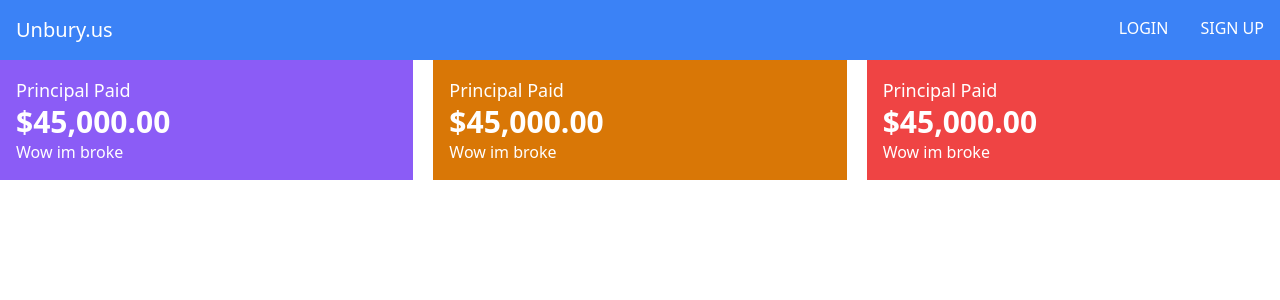
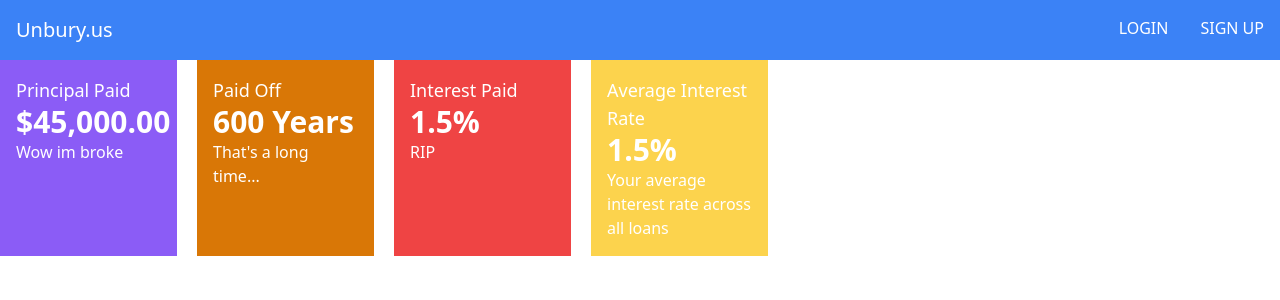
Before and after one commit to iaewing/debt-payoff-calculator, a Vue app: page / in a window 1280 px wide. Shown: the top 300 px of the page. Built offline with nearby package versions, Linux system fonts and the light colour scheme.

Commit message:
Add interest card

```diff
--- a/src/App.vue
+++ b/src/App.vue
@@ -1,6 +1,6 @@
 <template>
-  <NavBar />
-  <div class="grid grid-cols-3 gap-x-5">
+  <NavBar/>
+    <div class="grid grid-cols-4 gap-x-5 max-w-3xl">
       <Card class="bg-purple-500 text-white p-4">
         <template v-slot:default>
           $45,000.00
@@ -14,24 +14,35 @@
       </Card>
       <Card class="bg-yellow-600 text-white p-4">
         <template v-slot:default>
-        $45,000.00
+          600 Years
         </template>
         <template v-slot:header>
-        <div>Principal Paid</div>
+          <div>Paid Off</div>
         </template>
         <template v-slot:subtext>
-        Wow im broke
+          That's a long time...
         </template>
       </Card>
       <Card class="bg-red-500 text-white p-4">
         <template v-slot:default>
-        $45,000.00
+          1.5%
         </template>
         <template v-slot:header>
-        <div>Principal Paid</div>
+          <div>Interest Paid</div>
         </template>
         <template v-slot:subtext>
-        Wow im broke
+          RIP
+        </template>
+      </Card>
+      <Card class="bg-yellow-300 text-white p-4">
+        <template v-slot:default>
+          1.5%
+        </template>
+        <template v-slot:header>
+          <div>Average Interest Rate</div>
+        </template>
+        <template v-slot:subtext>
+          Your average interest rate across all loans
         </template>
       </Card>
     </div>
```
Lines whose indentation alone changed are shown as unchanged.
